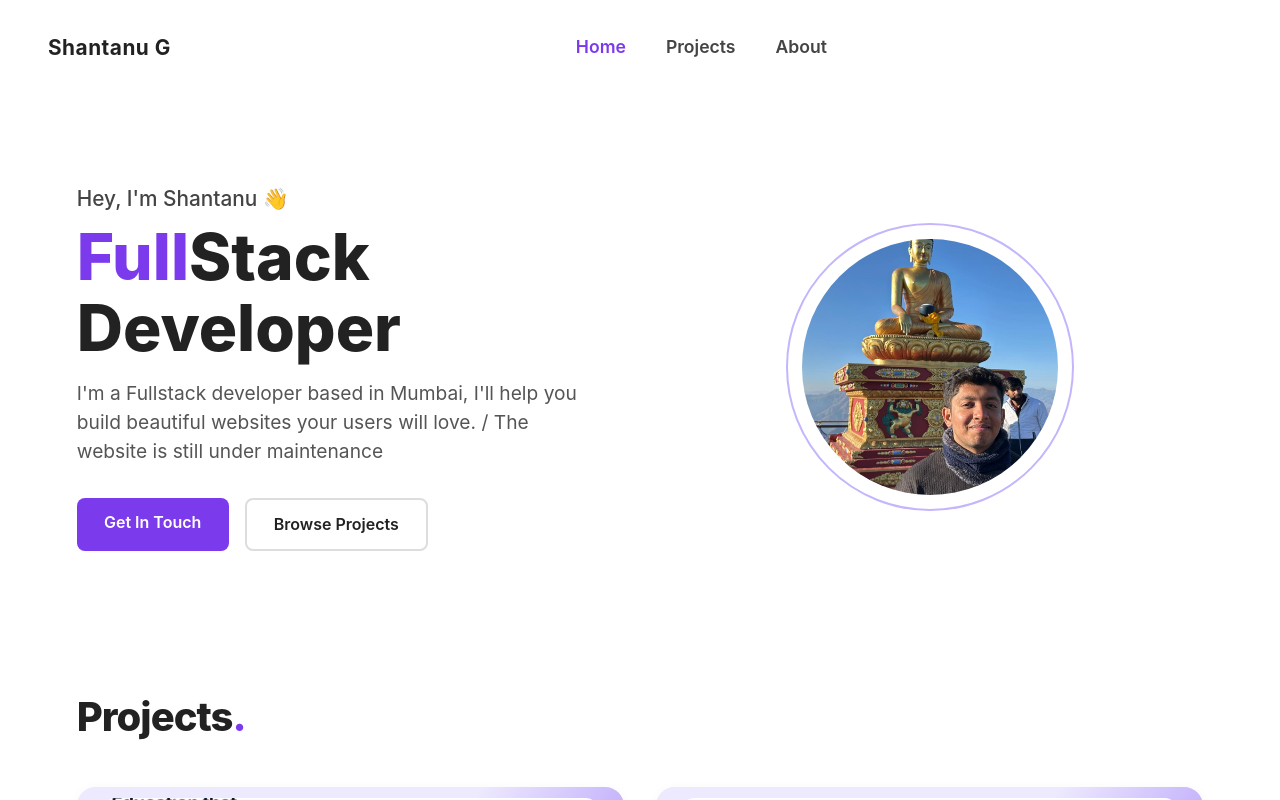
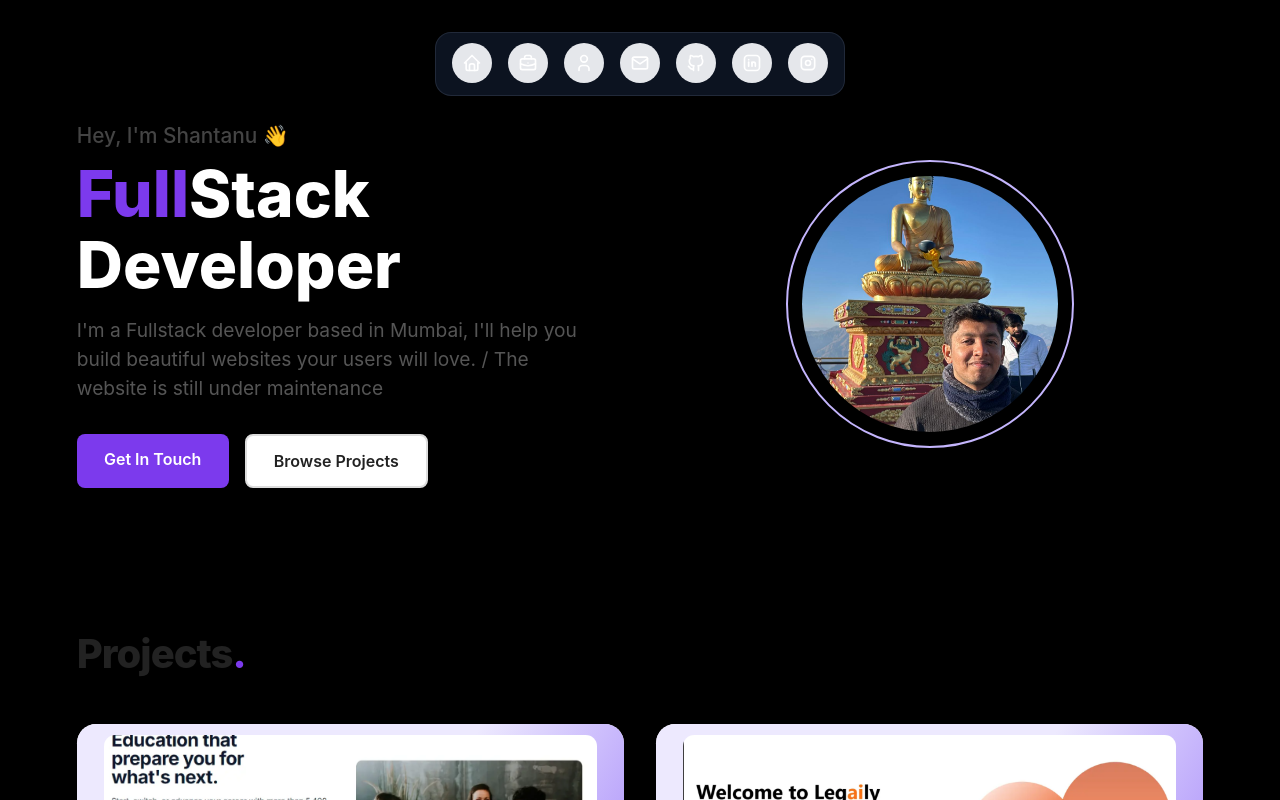
Before and after one commit to shantanugondane/Portfolio, a Next.js app: page / in a window 1280 px wide. Shown: the top 800 px of the page. Built offline with nearby package versions, Linux system fonts and the light colour scheme.

Commit message:
done with floating dock

```diff
--- /dev/null
+++ b/components/FloatingNavbar.js
@@ -0,0 +1,63 @@
+import React from 'react';
+import { FloatingDock } from './ui/floating-dock';
+import {
+  IconHome,
+  IconBriefcase,
+  IconUser,
+  IconMail,
+  IconBrandGithub,
+  IconBrandLinkedin,
+  IconBrandInstagram
+} from '@tabler/icons-react';
+
+const FloatingNavbar = () => {
+  const navItems = [
+    {
+      title: "Home",
+      icon: <IconHome className="h-5 w-5" />,
+      href: "#"
+    },
+    {
+      title: "Projects",
+      icon: <IconBriefcase className="h-5 w-5" />,
+      href: "#projects"
+    },
+    {
+      title: "About",
+      icon: <IconUser className="h-5 w-5" />,
+      href: "#experience"
+    },
+    {
+      title: "Contact",
+      icon: <IconMail className="h-5 w-5" />,
+      href: "mailto:shantanugondane44@gmail.com"
+    },
+    {
+      title: "GitHub",
+      icon: <IconBrandGithub className="h-5 w-5" />,
+      href: "https://github.com/shantanugondane"
+    },
+    {
+      title: "LinkedIn",
+      icon: <IconBrandLinkedin className="h-5 w-5" />,
+      href: "https://www.linkedin.com/in/shantanu-gondane-46456822b/"
+    },
+    {
+      title: "Instagram",
+      icon: <IconBrandInstagram className="h-5 w-5" />,
+      href: "https://www.instagram.com/shantanu.spaceship/"
+    }
+  ];
+
+  return (
+    <div className="fixed top-8 left-1/2 transform -translate-x-1/2 z-50">
+      <FloatingDock
+        items={navItems}
+        desktopClassName="bg-gray-900/80 backdrop-blur-md border border-gray-700/50"
+        mobileClassName="fixed top-4 right-4"
+      />
+    </div>
+  );
+};
+
+export default FloatingNavbar;
--- /dev/null
+++ b/components/ui/floating-dock.js
@@ -0,0 +1,185 @@
+"use client";
+
+/**
+ * Note: Use position fixed according to your needs
+ * Desktop navbar is better positioned at the bottom
+ * Mobile navbar is better positioned at bottom right.
+ **/
+
+import { cn } from "../../lib/utils";
+import { IconLayoutNavbarCollapse } from "@tabler/icons-react";
+import {
+  AnimatePresence,
+  motion,
+  useMotionValue,
+  useSpring,
+  useTransform,
+} from "motion/react";
+
+import { useRef, useState } from "react";
+
+export const FloatingDock = ({
+  items,
+  desktopClassName,
+  mobileClassName,
+}) => {
+  return (
+    <>
+      <FloatingDockDesktop items={items} className={desktopClassName} />
+      <FloatingDockMobile items={items} className={mobileClassName} />
+    </>
+  );
+};
+
+const FloatingDockMobile = ({
+  items,
+  className,
+}) => {
+  const [open, setOpen] = useState(false);
+  return (
+    <div className={cn("relative block md:hidden", className)}>
+      <AnimatePresence>
+        {open && (
+          <motion.div
+            layoutId="nav"
+            className="absolute inset-x-0 bottom-full mb-2 flex flex-col gap-2"
+          >
+            {items.map((item, idx) => (
+              <motion.div
+                key={item.title}
+                initial={{ opacity: 0, y: 10 }}
+                animate={{
+                  opacity: 1,
+                  y: 0,
+                }}
+                exit={{
+                  opacity: 0,
+                  y: 10,
+                  transition: {
+                    delay: idx * 0.05,
+                  },
+                }}
+                transition={{ delay: (items.length - 1 - idx) * 0.05 }}
+              >
+                <a
+                  href={item.href}
+                  key={item.title}
+                  className="flex h-10 w-10 items-center justify-center rounded-full bg-gray-50 dark:bg-neutral-900"
+                >
+                  <div className="h-4 w-4">{item.icon}</div>
+                </a>
+              </motion.div>
+            ))}
+          </motion.div>
+        )}
+      </AnimatePresence>
+      <button
+        onClick={() => setOpen(!open)}
+        className="flex h-10 w-10 items-center justify-center rounded-full bg-gray-50 dark:bg-neutral-800"
+      >
+        <IconLayoutNavbarCollapse className="h-5 w-5 text-neutral-500 dark:text-neutral-400" />
+      </button>
+    </div>
+  );
+};
+
+const FloatingDockDesktop = ({
+  items,
+  className,
+}) => {
+  let mouseX = useMotionValue(Infinity);
+  return (
+    <motion.div
+      onMouseMove={(e) => mouseX.set(e.pageX)}
+      onMouseLeave={() => mouseX.set(Infinity)}
+      className={cn(
+        "mx-auto hidden h-16 items-end gap-4 rounded-2xl bg-gray-50 px-4 pb-3 md:flex dark:bg-neutral-900",
+        className,
+      )}
+    >
+      {items.map((item) => (
+        <IconContainer mouseX={mouseX} key={item.title} {...item} />
+      ))}
+    </motion.div>
+  );
+};
+
+function IconContainer({
+  mouseX,
+  title,
+  icon,
+  href,
+}) {
+  let ref = useRef(null);
+
+  let distance = useTransform(mouseX, (val) => {
+    let bounds = ref.current?.getBoundingClientRect() ?? { x: 0, width: 0 };
+
+    return val - bounds.x - bounds.width / 2;
+  });
+
+  let widthTransform = useTransform(distance, [-150, 0, 150], [40, 80, 40]);
+  let heightTransform = useTransform(distance, [-150, 0, 150], [40, 80, 40]);
+
+  let widthTransformIcon = useTransform(distance, [-150, 0, 150], [20, 40, 20]);
+  let heightTransformIcon = useTransform(
+    distance,
+    [-150, 0, 150],
+    [20, 40, 20],
+  );
+
+  let width = useSpring(widthTransform, {
+    mass: 0.1,
+    stiffness: 150,
+    damping: 12,
+  });
+  let height = useSpring(heightTransform, {
+    mass: 0.1,
+    stiffness: 150,
+    damping: 12,
+  });
+
+  let widthIcon = useSpring(widthTransformIcon, {
+    mass: 0.1,
+    stiffness: 150,
+    damping: 12,
+  });
+  let heightIcon = useSpring(heightTransformIcon, {
+    mass: 0.1,
+    stiffness: 150,
+    damping: 12,
+  });
+
+  const [hovered, setHovered] = useState(false);
+
+  return (
+    <a href={href}>
+      <motion.div
+        ref={ref}
+        style={{ width, height }}
+        onMouseEnter={() => setHovered(true)}
+        onMouseLeave={() => setHovered(false)}
+        className="relative flex aspect-square items-center justify-center rounded-full bg-gray-200 dark:bg-neutral-800"
+      >
+        <AnimatePresence>
+          {hovered && (
+            <motion.div
+              initial={{ opacity: 0, y: -10, x: "-50%" }}
+              animate={{ opacity: 1, y: 0, x: "-50%" }}
+              exit={{ opacity: 0, y: -2, x: "-50%" }}
+              className="absolute top-full mt-2 left-1/2 w-fit rounded-md border border-gray-200 bg-gray-100 px-2 py-0.5 text-xs whitespace-pre text-neutral-700 dark:border-neutral-900 dark:bg-neutral-800 dark:text-white"
+            >
+              {title}
+            </motion.div>
+          )}
+        </AnimatePresence>
+        <motion.div
+          style={{ width: widthIcon, height: heightIcon }}
+          className="flex items-center justify-center"
+        >
+          {icon}
+        </motion.div>
+      </motion.div>
+    </a>
+  );
+}
--- /dev/null
+++ b/lib/utils.js
@@ -0,0 +1,6 @@
+import { clsx } from "clsx";
+import { twMerge } from "tailwind-merge";
+
+export function cn(...inputs) {
+  return twMerge(clsx(inputs));
+}
--- a/package.json
+++ b/package.json
@@ -9,10 +9,14 @@
     "lint": "next lint"
   },
   "dependencies": {
+    "@tabler/icons-react": "^3.34.1",
+    "clsx": "^2.1.1",
     "framer-motion": "^12.23.6",
+    "motion": "^12.23.9",
     "next": "15.3.5",
     "react": "^19.0.0",
-    "react-dom": "^19.0.0"
+    "react-dom": "^19.0.0",
+    "tailwind-merge": "^3.3.1"
   },
   "devDependencies": {
     "@babel/preset-typescript": "^7.27.1",
--- a/src/app/globals.css
+++ b/src/app/globals.css
@@ -1,8 +1,8 @@
 @import "tailwindcss";
 
 :root {
-  --background: #ffffff;
-  --foreground: #171717;
+  --background: #000000;
+  --foreground: #ffffff;
 }
 
 @theme inline {
@@ -14,14 +14,14 @@
 
 @media (prefers-color-scheme: dark) {
   :root {
-    --background: #0a0a0a;
-    --foreground: #ededed;
+    --background: #000000;
+    --foreground: #ffffff;
   }
 }
 
 body {
-  background: #fff;
-  color: #222;
+  background: #000000;
+  color: #ffffff;
   font-family: 'Inter', sans-serif;
   margin: 0;
   padding: 0;
@@ -30,3 +30,9 @@ body {
 * {
   box-sizing: border-box;
 }
+
+/* Custom styles for floating dock */
+.floating-dock {
+  backdrop-filter: blur(10px);
+  -webkit-backdrop-filter: blur(10px);
+}
--- a/src/app/layout.js
+++ b/src/app/layout.js
@@ -1,6 +1,6 @@
 import { Geist, Geist_Mono } from "next/font/google";
 import "./globals.css";
-import Navbar from '../../components/Navbar';
+import FloatingNavbar from '../../components/FloatingNavbar';
 import Footer from '../../components/Footer';
 
 const geistSans = Geist({
@@ -24,8 +24,8 @@ export default function RootLayout({ children }) {
       <body
         className={`${geistSans.variable} ${geistMono.variable} antialiased`}
       >
-        <Navbar />
         {children}
+        <FloatingNavbar />
         <Footer />
       </body>
     </html>
```
Also changed, not shown: 1 other file (tests, documents, lock files or other folders).
